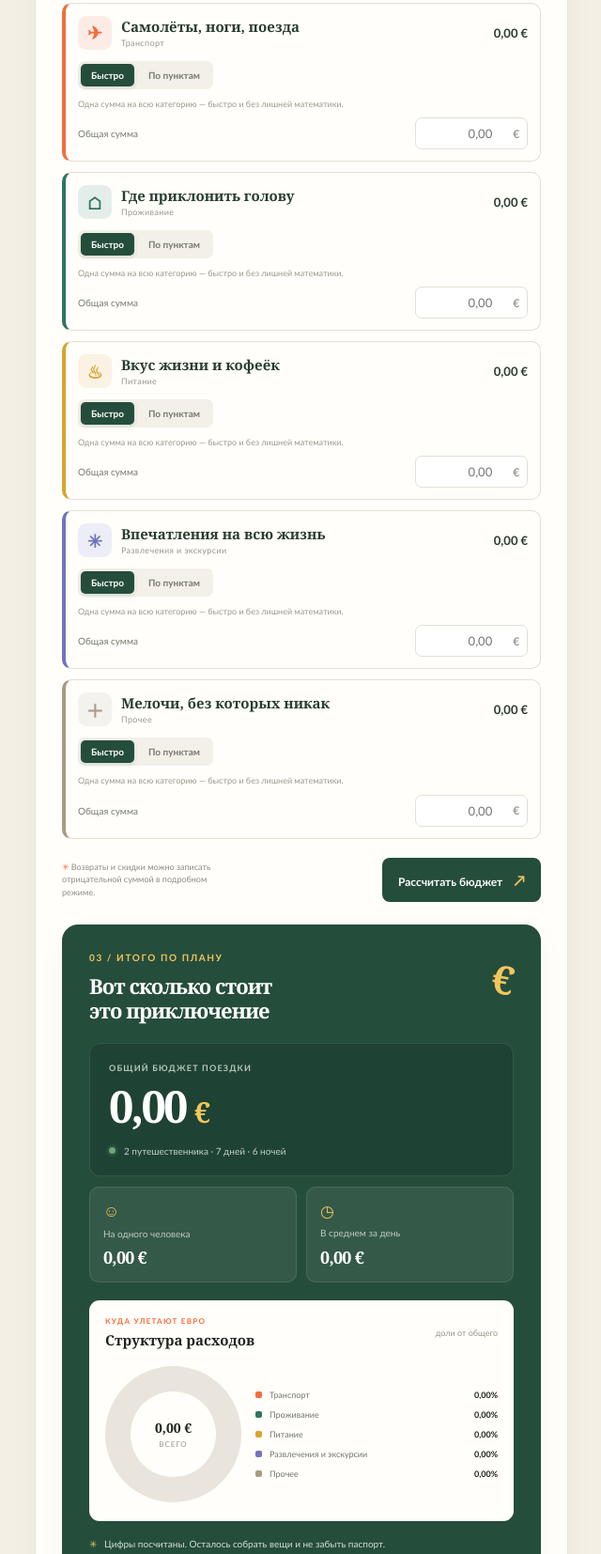
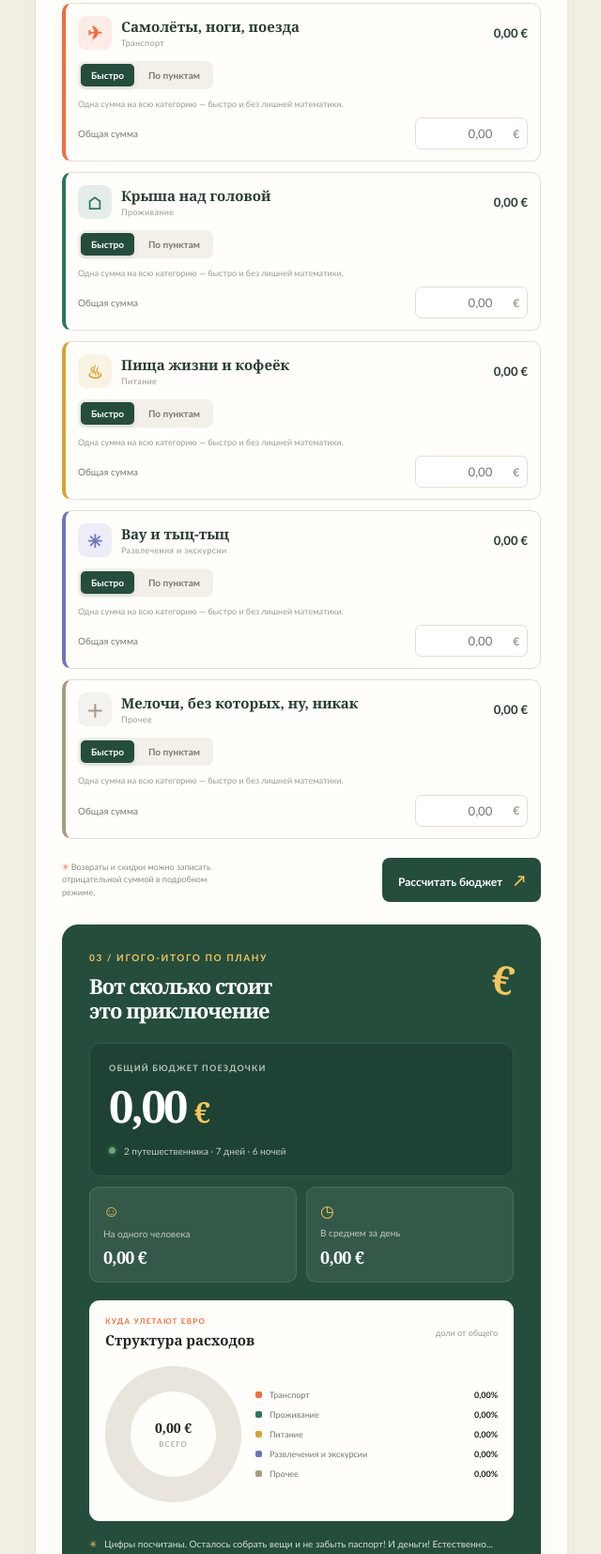
Before and after one commit to savinavida/moneytoburn, a plain HTML site: page index.html in a window 1280 px wide. Shown: the part 765-2419 px from the top of the page at 94% size, without its empty margins (55-695 px from the left). Drawn offline with Linux system fonts and the light colour scheme.

Commit message:
Update index.html

```diff
--- a/index.html
+++ b/index.html
@@ -23,9 +23,9 @@
     <main id="top">
       <section class="intro">
         <div class="intro-copy">
-          <p class="eyebrow">ПЛАНИРУЙ. ПУТЕШЕСТВУЙ. НЕ ПАНИКУЙ.</p>
+          <p class="eyebrow">ПЛАНИРУЙ, КАЙФУЙ, НЕ ПАНИКУЙ</p>
           <h1>Деньги<br><span>на ветер</span><sup>✳</sup></h1>
-          <p class="tagline"><span>Прикинь заранее, что и почём в твоём приключении!</span><em>Ведь только тогда будет так красиво и не больно.</em></p>
+          <p class="tagline"><span>Прикинь заранее, что и почём в твоём приключении!</span><em>Ведь только тогда будет красиво и не больно.</em></p>
         </div>
         <div class="travel-doodle" aria-hidden="true"><div class="sun"></div><div class="route route-one"></div><div class="route route-two"></div><div class="plane">✈</div><div class="stamp">GO<br>WILD</div><span class="doodle-caption">куда глаза<br>глядят →</span></div>
       </section>
@@ -49,25 +49,25 @@
               <div class="detail-entry" hidden><div class="item-list" data-list="transport"></div><form class="add-item-form" data-add="transport"><input type="text" maxlength="180" placeholder="Например, Самолёт" aria-label="Название расхода"><input type="number" step="0.01" inputmode="decimal" placeholder="Сумма €" aria-label="Сумма расхода"><button type="submit" aria-label="Добавить расход">+</button></form><p class="detail-total">Итого по пунктам: <strong data-detail-total="transport">0,00 €</strong></p></div>
             </section>
             <section class="cost-card" data-category="stay" style="--cat:#2d7560">
-              <div class="category-head"><span class="cost-icon">⌂</span><div class="cost-copy"><strong>Где приклонить голову</strong><small>Проживание</small></div><b class="category-total" data-total="stay">0,00 €</b></div>
+              <div class="category-head"><span class="cost-icon">⌂</span><div class="cost-copy"><strong>Крыша над головой</strong><small>Проживание</small></div><b class="category-total" data-total="stay">0,00 €</b></div>
               <div class="mode-switch" role="group" aria-label="Способ ввода расходов на проживание"><button type="button" class="mode-btn active" data-mode="quick">Быстро</button><button type="button" class="mode-btn" data-mode="detail">По пунктам</button></div><p class="mode-status" aria-live="polite"></p>
               <div class="quick-entry"><label>Общая сумма <span class="money-input"><input type="number" min="0" step="0.01" inputmode="decimal" data-quick="stay" placeholder="0,00"><b>€</b></span></label></div>
               <div class="detail-entry" hidden><div class="item-list" data-list="stay"></div><form class="add-item-form" data-add="stay"><input type="text" maxlength="180" placeholder="Например, Отель" aria-label="Название расхода"><input type="number" step="0.01" inputmode="decimal" placeholder="Сумма €" aria-label="Сумма расхода"><button type="submit" aria-label="Добавить расход">+</button></form><p class="detail-total">Итого по пунктам: <strong data-detail-total="stay">0,00 €</strong></p></div>
             </section>
             <section class="cost-card" data-category="food" style="--cat:#d7a52d">
-              <div class="category-head"><span class="cost-icon">♨</span><div class="cost-copy"><strong>Вкус жизни и кофеёк</strong><small>Питание</small></div><b class="category-total" data-total="food">0,00 €</b></div>
+              <div class="category-head"><span class="cost-icon">♨</span><div class="cost-copy"><strong>Пища жизни и кофеёк</strong><small>Питание</small></div><b class="category-total" data-total="food">0,00 €</b></div>
               <div class="mode-switch" role="group" aria-label="Способ ввода расходов на питание"><button type="button" class="mode-btn active" data-mode="quick">Быстро</button><button type="button" class="mode-btn" data-mode="detail">По пунктам</button></div><p class="mode-status" aria-live="polite"></p>
               <div class="quick-entry"><label>Общая сумма <span class="money-input"><input type="number" min="0" step="0.01" inputmode="decimal" data-quick="food" placeholder="0,00"><b>€</b></span></label></div>
               <div class="detail-entry" hidden><div class="item-list" data-list="food"></div><form class="add-item-form" data-add="food"><input type="text" maxlength="180" placeholder="Например, Завтраки" aria-label="Название расхода"><input type="number" step="0.01" inputmode="decimal" placeholder="Сумма €" aria-label="Сумма расхода"><button type="submit" aria-label="Добавить расход">+</button></form><p class="detail-total">Итого по пунктам: <strong data-detail-total="food">0,00 €</strong></p></div>
             </section>
             <section class="cost-card" data-category="fun" style="--cat:#6f75bb">
-              <div class="category-head"><span class="cost-icon">✳</span><div class="cost-copy"><strong>Впечатления на всю жизнь</strong><small>Развлечения и экскурсии</small></div><b class="category-total" data-total="fun">0,00 €</b></div>
+              <div class="category-head"><span class="cost-icon">✳</span><div class="cost-copy"><strong>Вау и тыц-тыц</strong><small>Развлечения и экскурсии</small></div><b class="category-total" data-total="fun">0,00 €</b></div>
               <div class="mode-switch" role="group" aria-label="Способ ввода расходов на развлечения"><button type="button" class="mode-btn active" data-mode="quick">Быстро</button><button type="button" class="mode-btn" data-mode="detail">По пунктам</button></div><p class="mode-status" aria-live="polite"></p>
               <div class="quick-entry"><label>Общая сумма <span class="money-input"><input type="number" min="0" step="0.01" inputmode="decimal" data-quick="fun" placeholder="0,00"><b>€</b></span></label></div>
               <div class="detail-entry" hidden><div class="item-list" data-list="fun"></div><form class="add-item-form" data-add="fun"><input type="text" maxlength="180" placeholder="Например, Музей" aria-label="Название расхода"><input type="number" step="0.01" inputmode="decimal" placeholder="Сумма €" aria-label="Сумма расхода"><button type="submit" aria-label="Добавить расход">+</button></form><p class="detail-total">Итого по пунктам: <strong data-detail-total="fun">0,00 €</strong></p></div>
             </section>
             <section class="cost-card" data-category="other" style="--cat:#a99b82">
-              <div class="category-head"><span class="cost-icon">＋</span><div class="cost-copy"><strong>Мелочи, без которых никак</strong><small>Прочее</small></div><b class="category-total" data-total="other">0,00 €</b></div>
+              <div class="category-head"><span class="cost-icon">＋</span><div class="cost-copy"><strong>Мелочи, без которых, ну, никак</strong><small>Прочее</small></div><b class="category-total" data-total="other">0,00 €</b></div>
               <div class="mode-switch" role="group" aria-label="Способ ввода прочих расходов"><button type="button" class="mode-btn active" data-mode="quick">Быстро</button><button type="button" class="mode-btn" data-mode="detail">По пунктам</button></div><p class="mode-status" aria-live="polite"></p>
               <div class="quick-entry"><label>Общая сумма <span class="money-input"><input type="number" min="0" step="0.01" inputmode="decimal" data-quick="other" placeholder="0,00"><b>€</b></span></label></div>
               <div class="detail-entry" hidden><div class="item-list" data-list="other"></div><form class="add-item-form" data-add="other"><input type="text" maxlength="180" placeholder="Например, Сувениры" aria-label="Название расхода"><input type="number" step="0.01" inputmode="decimal" placeholder="Сумма €" aria-label="Сумма расхода"><button type="submit" aria-label="Добавить расход">+</button></form><p class="detail-total">Итого по пунктам: <strong data-detail-total="other">0,00 €</strong></p></div>
@@ -78,17 +78,17 @@
         </form>
 
         <section class="results" id="results" aria-live="polite" aria-label="Результаты расчёта">
-          <div class="results-top"><div><p class="eyebrow">03 / ИТОГО ПО ПЛАНУ</p><h2>Вот сколько стоит<br>это приключение</h2></div><span class="receipt-mark">€</span></div>
-          <div class="total-card"><div class="total-label">ОБЩИЙ БЮДЖЕТ ПОЕЗДКИ</div><div class="total-value" id="total">0,00 <span>€</span></div><div class="total-foot"><span class="status-dot"></span><span id="trip-summary">2 путешественника · 7 дней · 6 ночей</span></div></div>
+          <div class="results-top"><div><p class="eyebrow">03 / ИГОГО-ИТОГО ПО ПЛАНУ</p><h2>Вот сколько стоит<br>это приключение</h2></div><span class="receipt-mark">€</span></div>
+          <div class="total-card"><div class="total-label">ОБЩИЙ БЮДЖЕТ ПОЕЗДОЧКИ</div><div class="total-value" id="total">0,00 <span>€</span></div><div class="total-foot"><span class="status-dot"></span><span id="trip-summary">2 путешественника · 7 дней · 6 ночей</span></div></div>
           <div class="stats-grid"><div class="stat-card"><span class="stat-icon">☺</span><span class="stat-label">На одного человека</span><strong id="per-person">0,00 €</strong></div><div class="stat-card"><span class="stat-icon">◷</span><span class="stat-label">В среднем за день</span><strong id="per-day">0,00 €</strong></div></div>
           <div class="chart-card"><div class="chart-heading"><div><p class="eyebrow">КУДА УЛЕТАЮТ ЕВРО</p><h3>Структура расходов</h3></div><span class="chart-note">доли от общего</span></div><div class="chart-content"><div class="donut" id="donut" role="img" aria-label="Диаграмма распределения расходов"><div class="donut-hole"><strong id="chart-total">0,00 €</strong><span>ВСЕГО</span></div></div><ul class="legend" id="legend"></ul></div></div>
           <div class="game-message" id="game-message" hidden><span class="game-star">✳</span><p id="game-message-text"></p></div>
           <div class="export-actions" id="export-actions" hidden><button class="export-btn" id="pdf-button" type="button">▤ Сохранить PDF</button><button class="export-btn secondary" id="png-button" type="button">▧ Скачать PNG</button></div>
-          <p class="result-note"><span>✳</span> Цифры посчитаны. Осталось собрать вещи и не забыть паспорт.</p>
+          <p class="result-note"><span>✳</span> Цифры посчитаны. Осталось собрать вещи и не забыть паспорт! И деньги! Естественно...</p>
         </section>
       </section>
     </main>
-    <footer><span>ДЕНЬГИ НА ВЕТЕР © 2026</span><span>СМЕЛЕЕ МЕЧТАЙ. УМНЕЕ СЧИТАЙ. ↗</span></footer>
+    <footer><span>ДЕНЬГИ НА ВЕТЕР © 2026</span><span>МЕЧТЫ СТОЯТ ТОГО, ЧТОБЫ МЕЧТАТЬ</span></footer>
   </div>
   <section class="receipt-print" id="receipt-print" aria-label="Чек путешественника"></section>
   <div class="toast" id="toast" role="status" aria-live="polite"></div>
```
